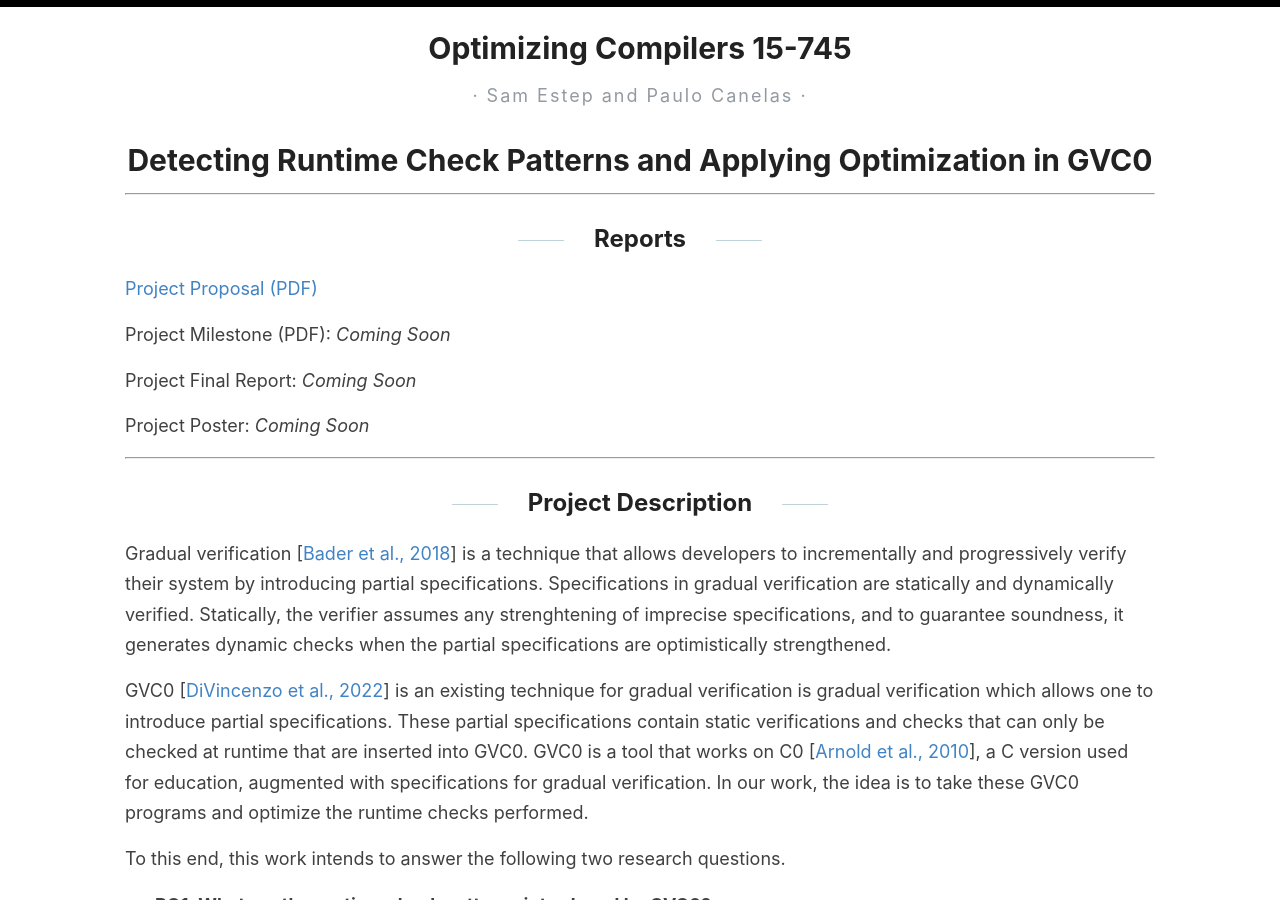
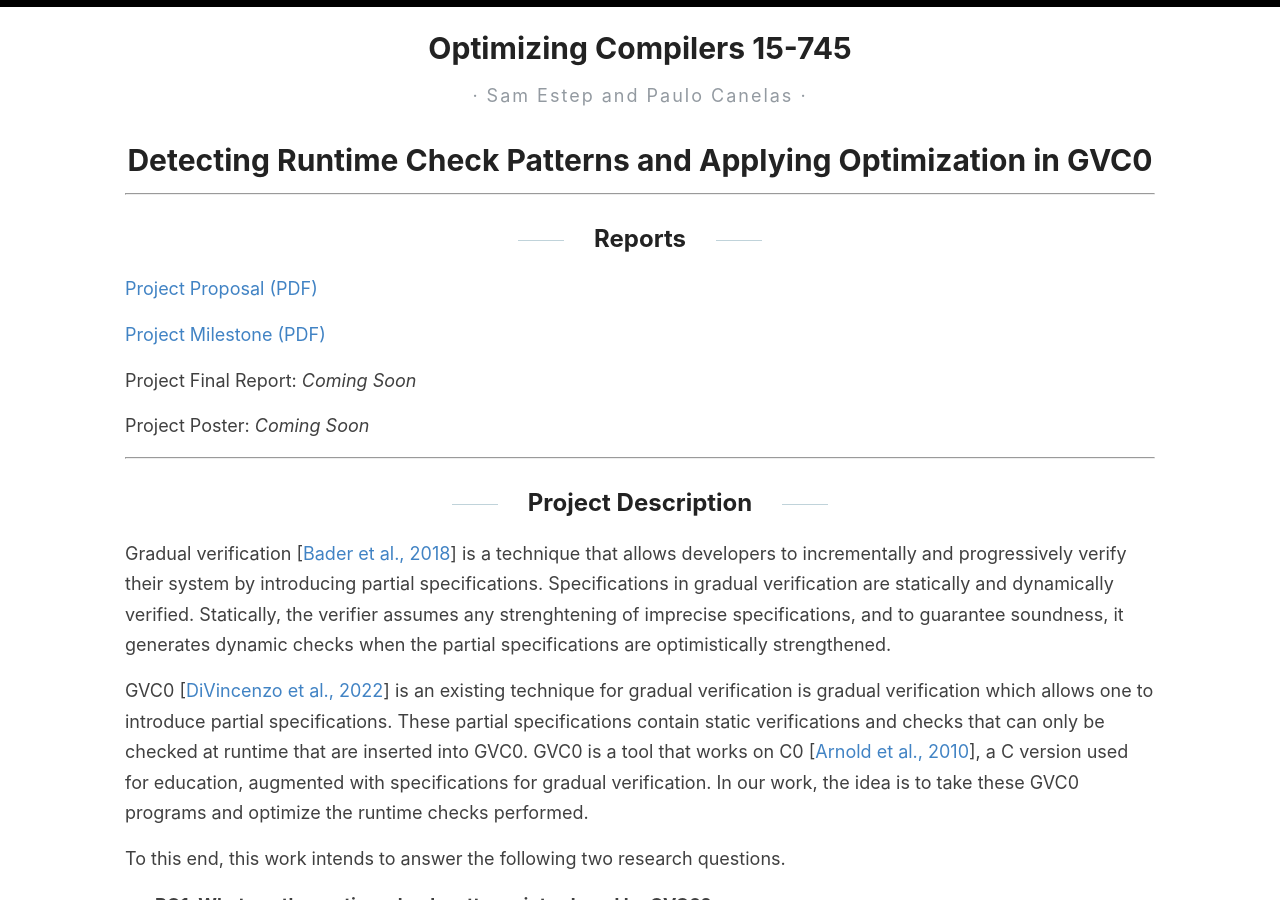
Before and after one commit to pcanelas/pcanelas.github.io, a Jekyll site: the page built from _pages/compilers.md, in a window 1280 px wide and 900 px high. Built offline with Jekyll 4.4.1, drawn with Linux system fonts in a browser that asks for light colours.

Commit message:
Added compilers milestone

```diff
--- a/_pages/compilers.md
+++ b/_pages/compilers.md
@@ -13,7 +13,7 @@ author: Sam Estep and Paulo Canelas
 
 [Project Proposal (PDF)](https://pcanelas.com/images/compilers-proposal.pdf)
 
-Project Milestone (PDF): *Coming Soon*
+[Project Milestone (PDF)](https://pcanelas.com/images/compilers-milestone.pdf)
 
 Project Final Report: *Coming Soon*
 
```
Also changed, not shown: 1 other file.
